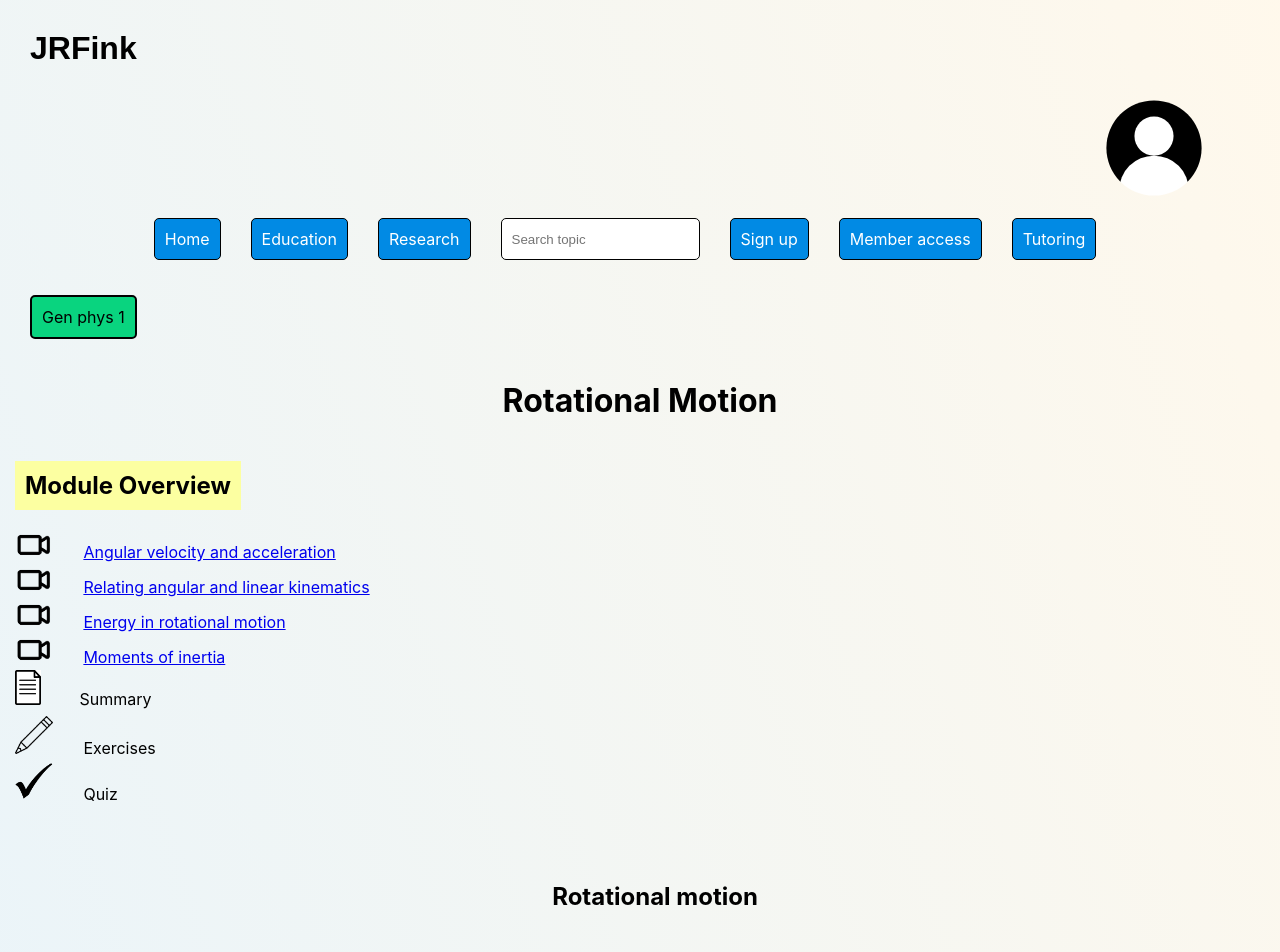
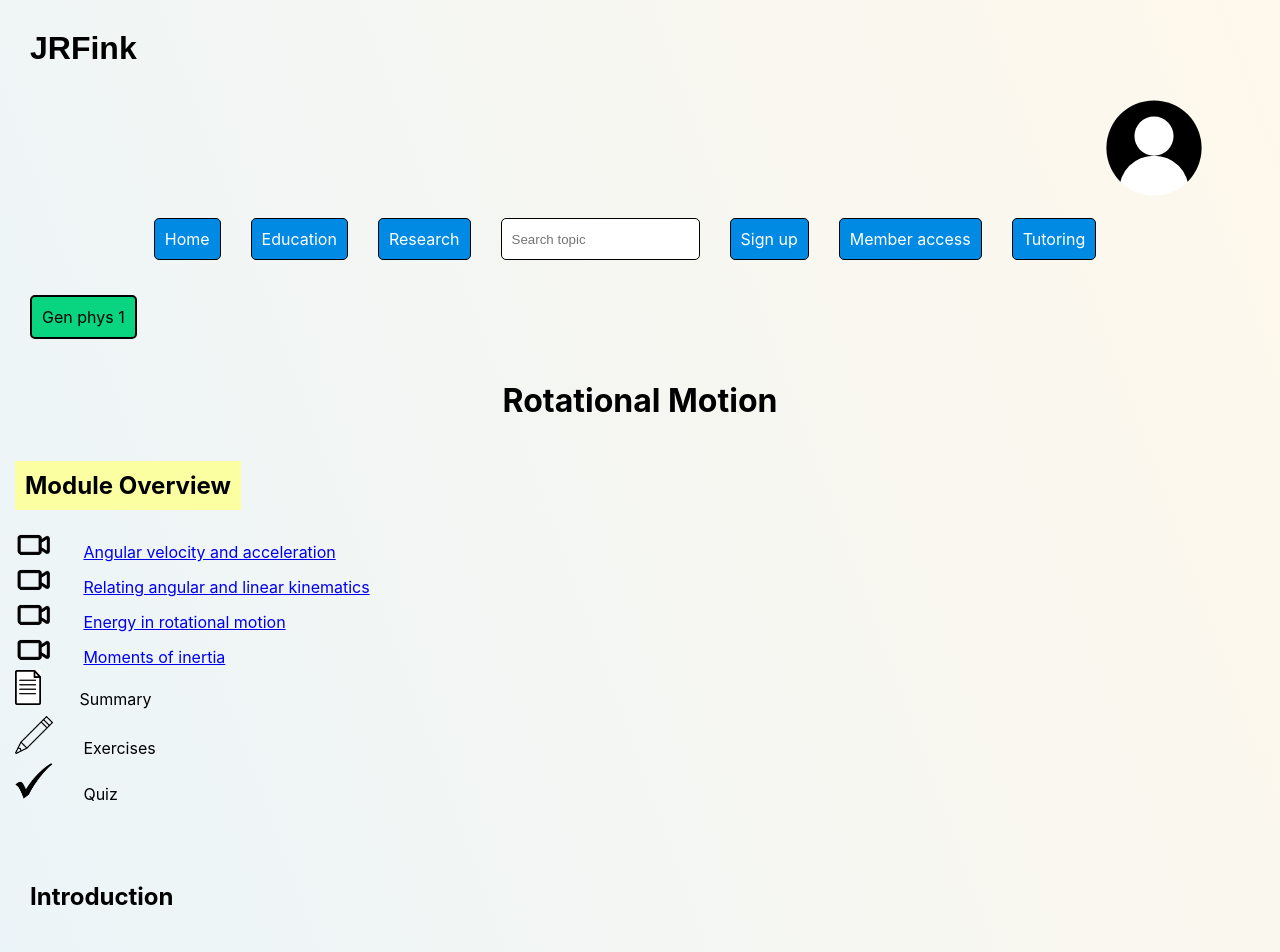
Before and after one commit to JRFink/jrfphyspagesnew, a Next.js app: page /education/gp1/rm in a window 1280 px wide. Shown: the top 952 px of the page. Built offline with nearby package versions, Linux system fonts and the light colour scheme; grey boxes are pictures that could not be loaded.

Commit message:
Update index.tsx

```diff
--- a/pages/education/gp1/rm/index.tsx
+++ b/pages/education/gp1/rm/index.tsx
@@ -18,6 +18,10 @@ const Rm = () => {
             <br></br>
             <ModoverviewRm />
             <br></br>
+<h2>
+Introduction
+</h2>
+<br />
             <RotVid />
             <br />
 <p>
```
